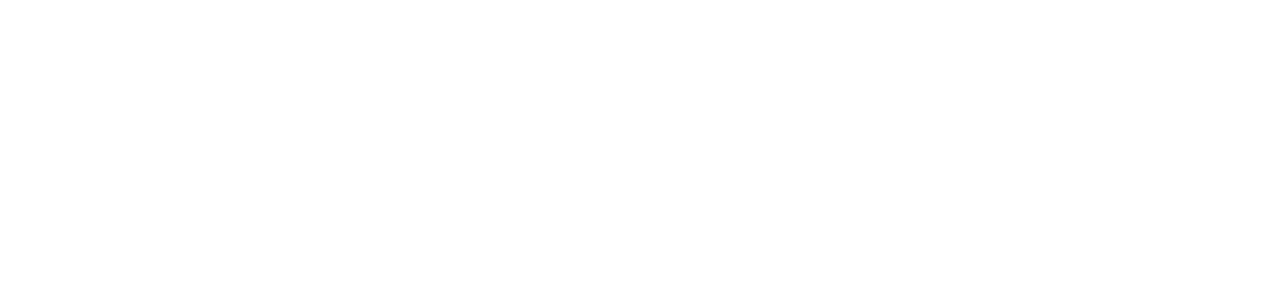
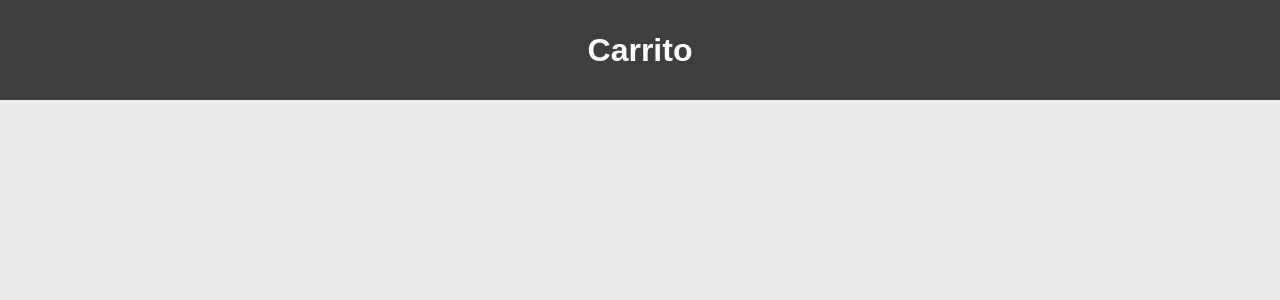
Before and after one commit to backfile/carrito-compras-react, a React (Vite) app: page /Cart in a window 1280 px wide. Before the commit this address had no page. Shown: the top 300 px of the page. Built offline with nearby package versions, Linux system fonts and the light colour scheme.

Commit message:
some changes and new styles

```diff
--- a/src/App.css
+++ b/src/App.css
@@ -50,7 +50,7 @@ main{
 }
 
 
-.header{
+header{
   background-color: #3f3f3f;
   display: flex;
   justify-content: space-evenly;
@@ -221,6 +221,16 @@ input:checked + .cart_empty{
   margin: 4px;
 }
 
+.cart-link{
+  padding: 4px;
+  text-decoration: none;
+  color: rgb(168, 168, 168);
+}
+
+.fullcart-title{
+  color: white;
+}
+
 @media (max-width: 550px) {
     .min_price_container{
       flex-direction: column;
--- a/src/App.jsx
+++ b/src/App.jsx
@@ -1,20 +1,24 @@
 import { ProductsProvider } from "./context/products";
+import { FiltersProvider } from "./context/filters.jsx";
 import "./App.css";
 import { BrowserRouter, Route, Routes } from "react-router-dom";
 import { FullCart } from "./pages/FullCart";
 import { Home } from "./pages/Home";
 
 
+
 function App() {
   return (
+    <FiltersProvider>
       <ProductsProvider>
         <BrowserRouter>
           <Routes>
             <Route path="/" element={<Home />} />
-          <Route path="/about" element={<FullCart/>} />
+            <Route path="/Cart" element={<FullCart />} />
           </Routes>
         </BrowserRouter>
       </ProductsProvider>
+    </FiltersProvider>
   );
 
 }
--- a/src/components/Cart.jsx
+++ b/src/components/Cart.jsx
@@ -13,22 +13,15 @@ export function ProductCart(){
     subtractQuantity,
   } = useCart();
 
-  return(
+  return (
     <ul className="cart">
-    <button
-      className="remove_all_cart_button"
-      onClick={removeAllToCart}
-    >
+      <button className="remove_all_cart_button" onClick={removeAllToCart}>
         Eliminar todos
       </button>
       {productsCart.slice(0, 2).map((product) => {
         return (
           <li className="product_cart" key={product.id}>
-          <img
-            className="product_img carts"
-            src={product.thumbnail}
-            alt=""
-          />
+            <img className="product_img carts" src={product.thumbnail} alt="" />
             <div className="info_container">
               <p className="product_title carts">{product.title}</p>
               <button
@@ -56,9 +49,13 @@ export function ProductCart(){
           </li>
         );
       })}
-    {productsCart.length > 2 && <Link to="/About">Ver todos los productos...</Link>}
+      {productsCart.length > 2 && (
+        <Link to="/Cart">
+          <p className="cart-link">Ver todos los productos...</p>
+        </Link>
+      )}
     </ul>
-  )
+  );
 }
 
 export function Cart() {
--- a/src/components/Header.jsx
+++ b/src/components/Header.jsx
@@ -2,7 +2,7 @@ import { Filter } from "./Filter";
 
 export function Header(){
     return (
-      <header className="header">
+      <header>
         <Filter/>
       </header>
     );
--- /dev/null
+++ b/src/components/ProductFullCart.jsx
@@ -0,0 +1,36 @@
+import { useCart } from "../hocks/useCart"
+import { RemoveCartIcon} from "./Icons";
+
+export function ProductFullCart(){
+     const { productsCart, removeToCart, subtractQuantity, addToCart } = useCart()
+
+     return productsCart.map((product) => (
+       <li className="product" key={product.id}>
+         <img className="product_img" src={product.thumbnail} alt="" />
+         <div className="info_container">
+           <p className="product_title">{product.title}</p>
+           <button
+             className="remove_cart_icon"
+             onClick={() => removeToCart(product)}
+           >
+             <RemoveCartIcon />
+           </button>
+           <div className="quantity-container">
+             <button
+               className="quantity-button"
+               onClick={() => subtractQuantity(product)}
+             >
+               -
+             </button>
+             <p className="quantity fullcart">Quantity: {product.quantity}</p>
+             <button
+               className="quantity-button"
+               onClick={() => addToCart(product)}
+             >
+               +
+             </button>
+           </div>
+         </div>
+       </li>
+     ));
+    }
--- a/src/main.jsx
+++ b/src/main.jsx
@@ -1,10 +1,6 @@
 import ReactDOM from 'react-dom/client'
 import App from './App.jsx'
-import {FiltersProvider} from "./context/filters.jsx"
-
 
 ReactDOM.createRoot(document.getElementById("root")).render(
-  <FiltersProvider>
     <App />
-  </FiltersProvider>
 );
--- a/src/pages/FullCart.jsx
+++ b/src/pages/FullCart.jsx
@@ -1,47 +1,14 @@
-import { useCart } from "../hocks/useCart"
-import { RemoveCartIcon} from "../components/Icons";
-
-function ProductFullCart(){
-     const { productsCart, removeToCart, subtractQuantity, addToCart } = useCart()
-
-     return productsCart.map((product) => (
-       <li className="product" key={product.id}>
-         <img className="product_img" src={product.thumbnail} alt="" />
-         <div className="info_container">
-           <p className="product_title">{product.title}</p>
-           <button
-             className="remove_cart_icon"
-             onClick={() => removeToCart(product)}
-           >
-             <RemoveCartIcon />
-           </button>
-           <div className="quantity-container">
-             <button
-               className="quantity-button"
-               onClick={() => subtractQuantity(product)}
-             >
-               -
-             </button>
-             <p className="quantity fullcart">Quantity: {product.quantity}</p>
-             <button
-               className="quantity-button"
-               onClick={() => addToCart(product)}
-             >
-               +
-             </button>
-           </div>
-         </div>
-       </li>
-     ));
-    }
+import { ProductFullCart } from "../components/ProductFullCart";
 
 export function FullCart(){
     return (
       <>
-        <h1>Carrito</h1>
+        <header>
+          <h1 className="fullcart-title">Carrito</h1>
+        </header>
         <main>
           <ul className="products fullcart">
-            <ProductFullCart></ProductFullCart>
+            <ProductFullCart />
           </ul>
         </main>
       </>
```
Lines whose indentation alone changed are shown as unchanged.
